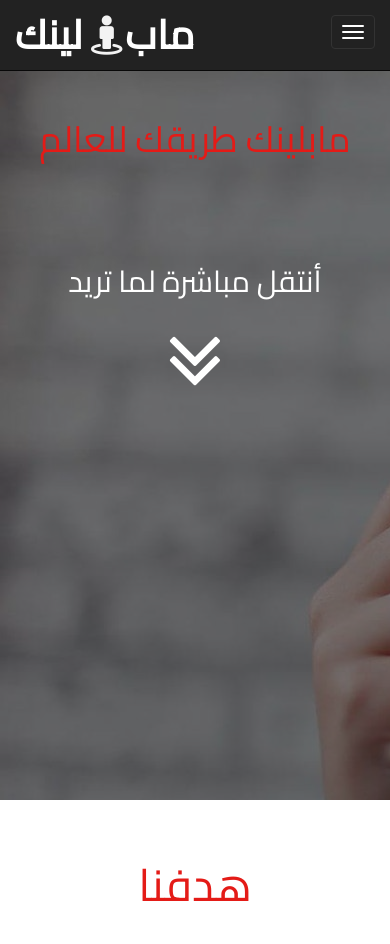
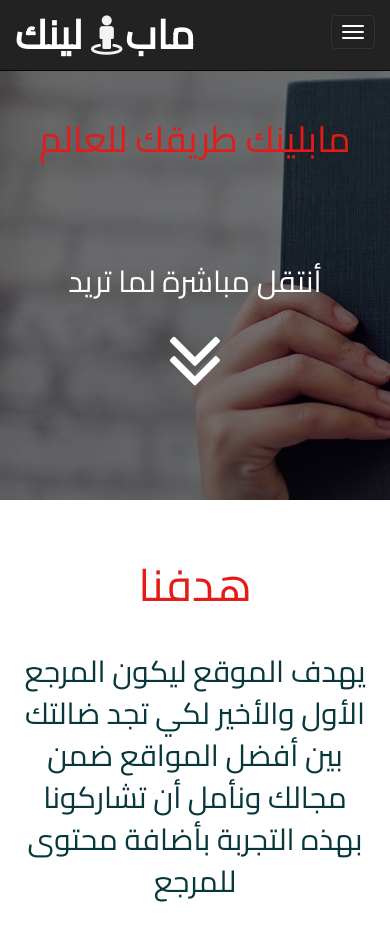
Before and after one commit to moh-magdy/newmap, a PHP site: page / in a window 390 px wide. Shown: the top 944 px of the page. Run offline with PHP 8.4, Linux system fonts and the light colour scheme; some libraries are stand-ins or nearby versions.

Commit message:
madia for mob head img   height

```diff
--- a/layout/css/mycss.css
+++ b/layout/css/mycss.css
@@ -79,6 +79,12 @@ body {
   height:800px;
   width: 100%;
   background-size: cover;
+}
+@media (max-width: 767px) {
+  .header .head-img {
+    height:500px;
+  }
+
 }
 .header .overlay {
   background-color: rgba(0, 0, 0, 0.5);
```
